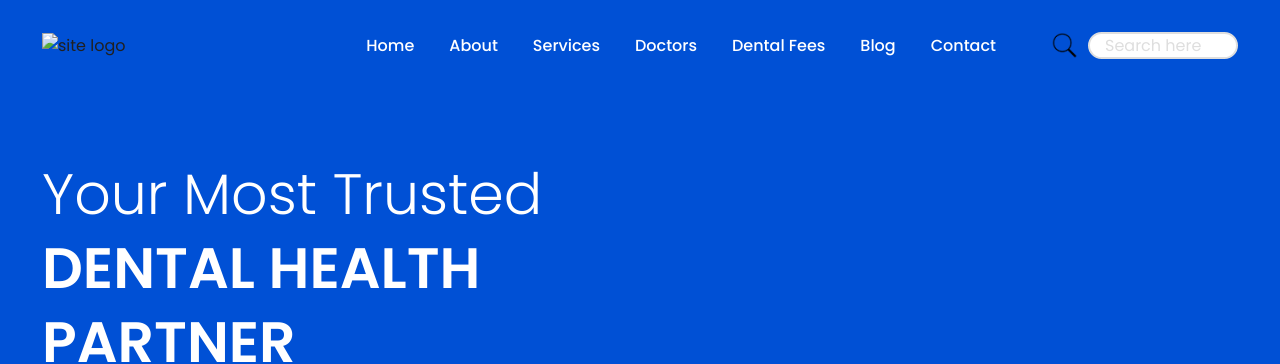
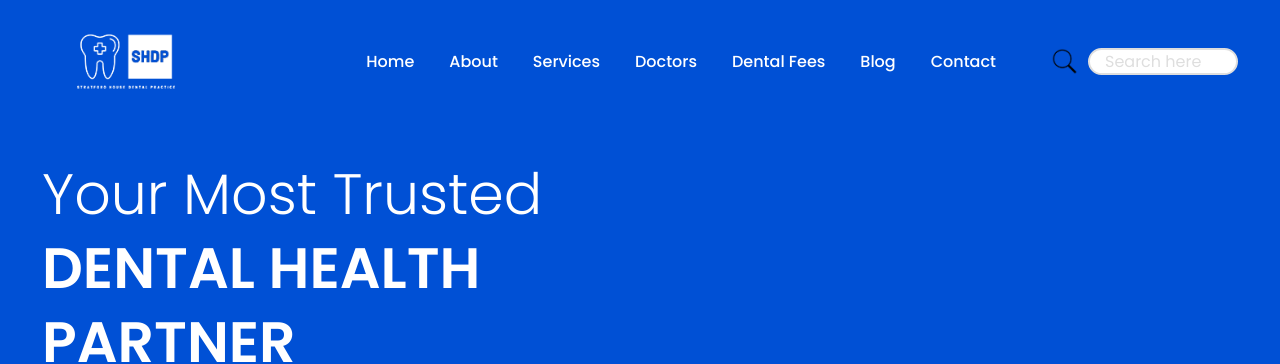
Before and after one commit to BlackRobo/shdp, a plain HTML site: page index.html in a window 1280 px wide. Shown: the top 364 px of the page. Drawn offline with Linux system fonts and the light colour scheme; grey boxes are pictures that could not be loaded; files whose address does not match are found by name.

Commit message:
index.html

```diff
--- a/index.html
+++ b/index.html
@@ -20,7 +20,7 @@
         <nav class = "navbar bg-blue">
             <div class = "container flex">
                 <a href = "index.html" class = "navbar-brand">
-                    <img src = "/revo-hospital-website-html-css-js-master/images/Stratford-House-Dental-Practice-logos_white.png" alt = "site logo">
+                    <img src = "/images/Stratford-House-Dental-Practice-logos_white.png" alt = "site logo">
                 </a>
                 <button type = "button" class = "navbar-show-btn">
                     <img src = "images/ham-menu-icon.png">
```
